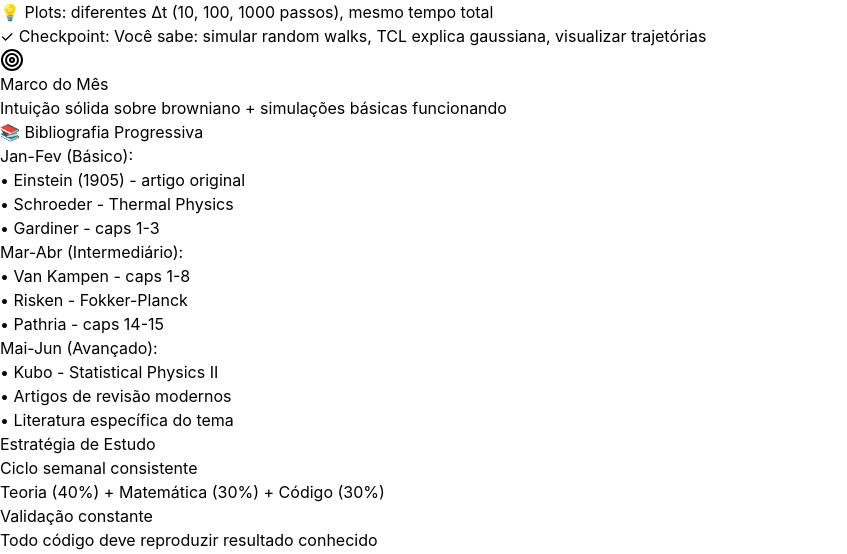
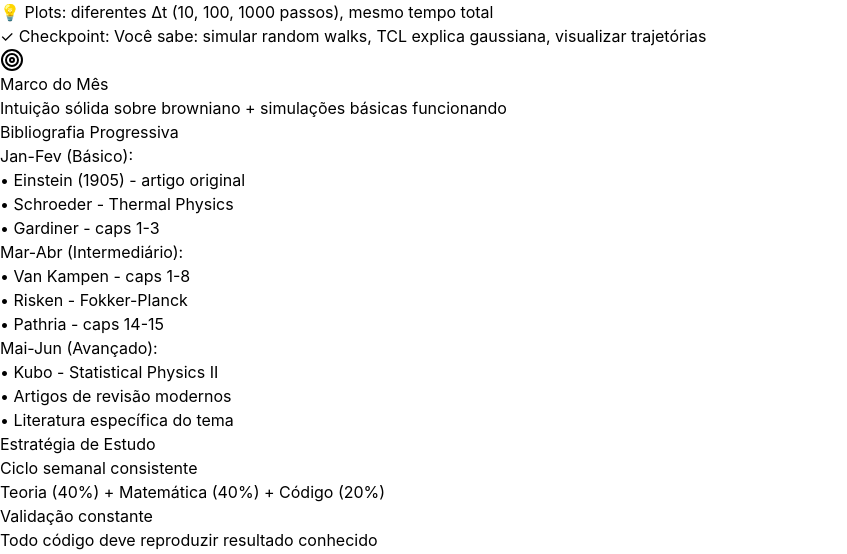
Before and after one commit to ajguiseli/brownian-app, a React (Vite) app: page / in a window 1280 px wide. Shown: the part 2106-2660 px from the top of the page, without its empty margins (0-847 px from the left). Built offline with nearby package versions, Linux system fonts and the light colour scheme.

Commit message:
Atualização da código para remover caracteres desnecessários e melhora a clareza.

```diff
--- a/src/BrownianMastery.jsx
+++ b/src/BrownianMastery.jsx
@@ -1018,7 +1018,7 @@ const BrownianMastery = () => {
 
       <div className="grid grid-cols-1 md:grid-cols-2 gap-6 mb-6">
         <div className="bg-white rounded-lg shadow-lg p-6">
-          <h3 className="font-bold text-lg text-gray-900 mb-4">📚 Bibliografia Progressiva</h3>
+          <h3 className="font-bold text-lg text-gray-900 mb-4">Bibliografia Progressiva</h3>
           <div className="space-y-4 text-sm">
             <div>
               <div className="font-semibold text-blue-800">Jan-Fev (Básico):</div>
@@ -1054,7 +1054,7 @@ const BrownianMastery = () => {
               <span className="text-2xl"></span>
               <div>
                 <div className="font-semibold">Ciclo semanal consistente</div>
-                <div className="text-gray-600">Teoria (40%) + Matemática (30%) + Código (30%)</div>
+                <div className="text-gray-600">Teoria (40%) + Matemática (40%) + Código (20%)</div>
               </div>
             </div>
             <div className="flex gap-3">
```
